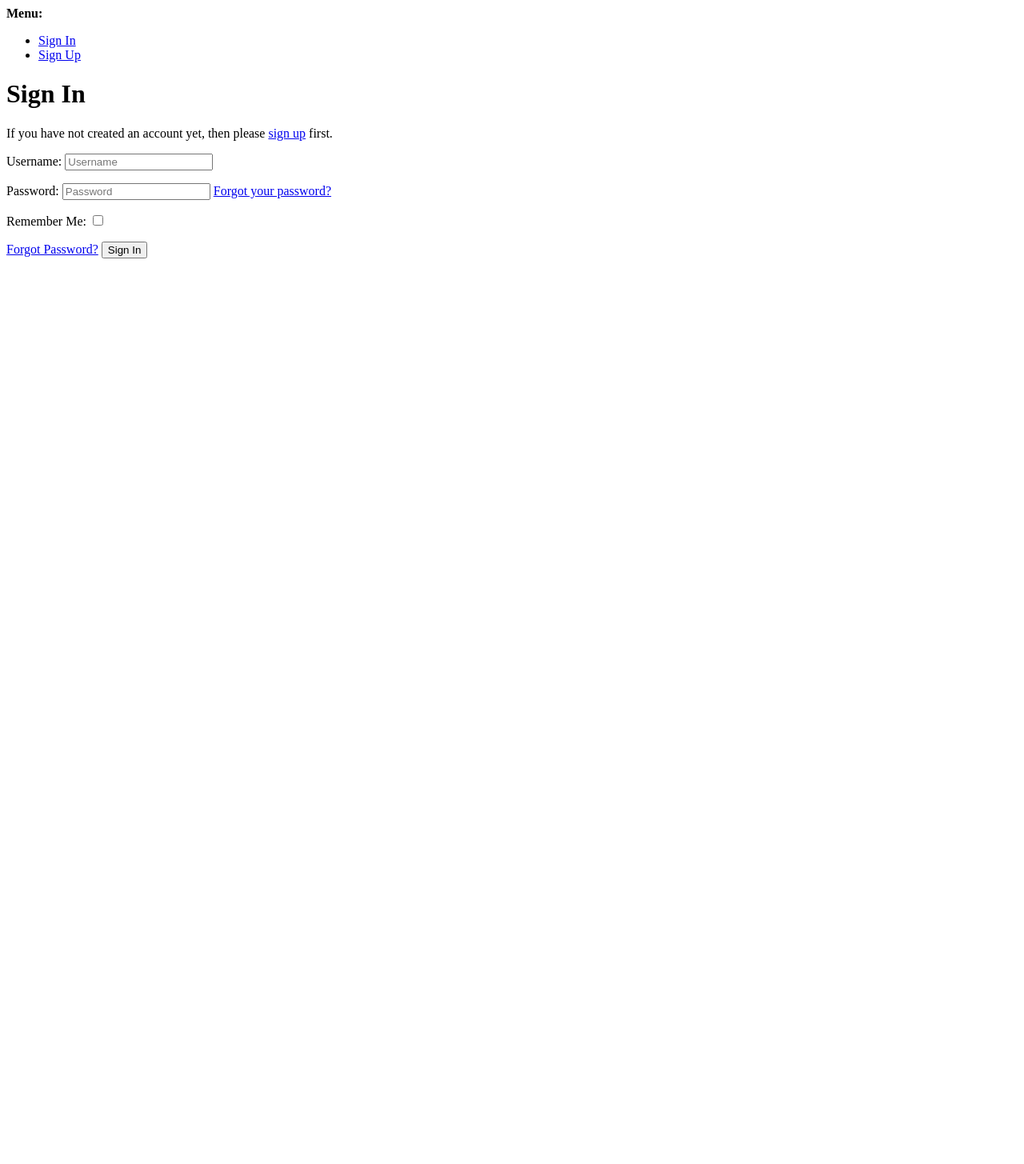
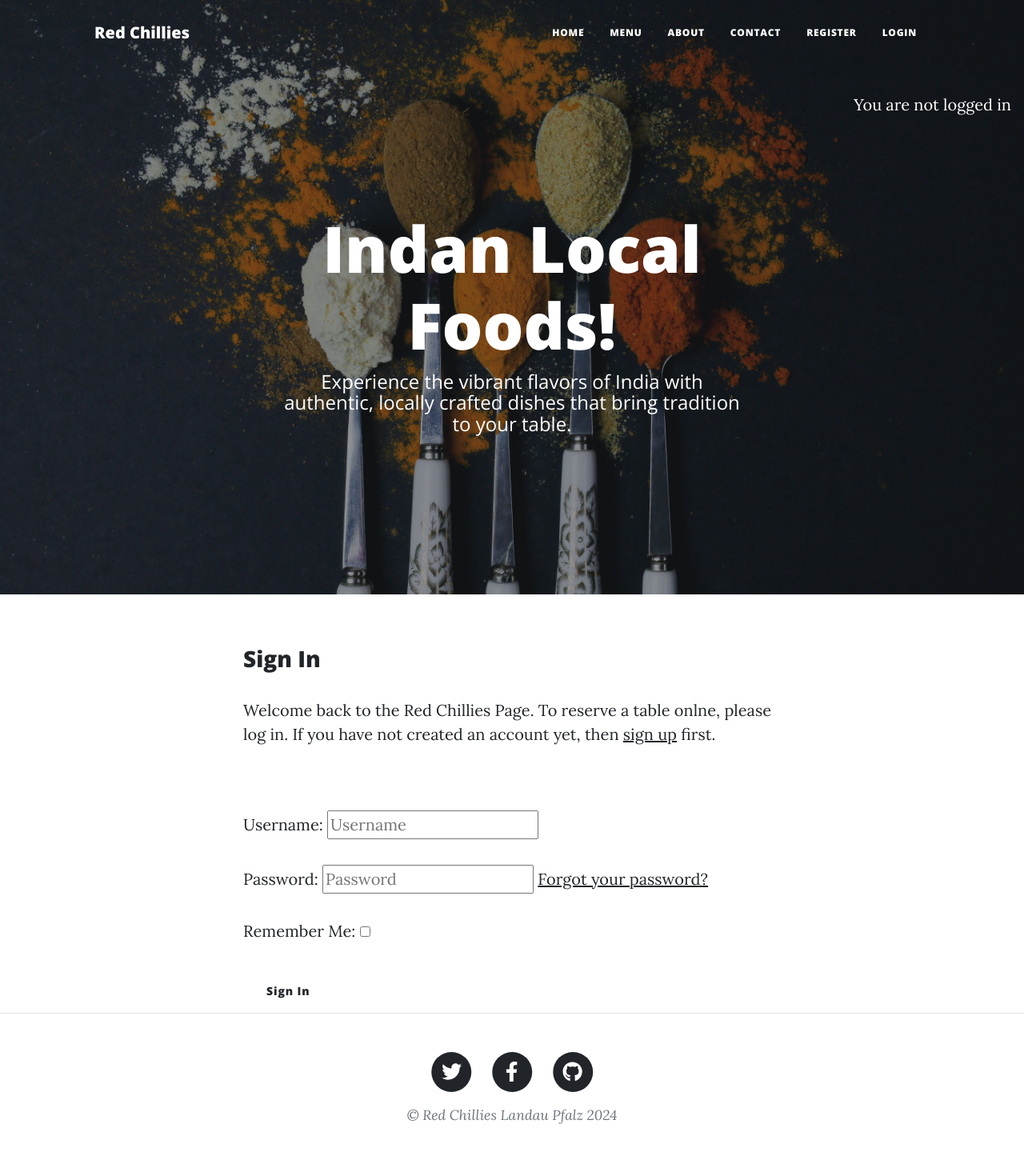
Before and after one commit to HasibullahFathi/restaurant-booking-system, a Django app: page /accounts/login/ in a window 1280 px wide. Shown: the whole page at 80% size. Before the commit the page ends 323 px from the top, so only its background shows below. Run offline with Django 4.2, Linux system fonts and the light colour scheme; some libraries are stand-ins or nearby versions.

Commit message:
add signals to create automatically profile for a users when the register

```diff
--- a/booking/__init__.py
+++ b/booking/__init__.py
@@ -0,0 +1 @@
+default_app_config = 'booking.apps.BookingConfig'
--- a/booking/apps.py
+++ b/booking/apps.py
@@ -4,3 +4,6 @@ from django.apps import AppConfig
 class BookingConfig(AppConfig):
     default_auto_field = 'django.db.models.BigAutoField'
     name = 'booking'
+
+    def ready(self):
+        import booking.signals
--- a/templates/account/login.html
+++ b/templates/account/login.html
@@ -1,46 +1,34 @@
-{% extends "account/base.html" %}
+{% extends "base.html" %}
 
 {% load i18n %}
 {% load account socialaccount %}
 
-{% block head_title %}{% trans "Sign In" %}{% endblock head_title %}
+{% block head_title %}{% trans "Sign In" %}{% endblock %}
 
 {% block content %}
 
-<h1>{% trans "Sign In" %}</h1>
+<div class="container">
+    <div class="row">
+        <div class="col-md-8 mt-3 offset-md-2">
+            <h3>{% trans "Sign In" %}</h3>
 
-{% get_providers as socialaccount_providers %}
-
-{% if socialaccount_providers %}
-<p>{% blocktrans with site.name as site_name %}Please sign in with one
-of your existing third party accounts. Or, <a href="{{ signup_url }}">sign up</a>
-for a {{ site_name }} account and sign in below:{% endblocktrans %}</p>
-
-<div class="socialaccount_ballot">
-
-  <ul class="socialaccount_providers">
-    {% include "socialaccount/snippets/provider_list.html" with process="login" %}
-  </ul>
-
-  <div class="login-or">{% trans 'or' %}</div>
-
+            <p>{% blocktrans %}Welcome back to the Red Chillies Page. To reserve a table onlne, please log in. If
+                you
+                have not created an account yet, then <a class="link" href="{{ signup_url }}">sign up</a>
+                first.{% endblocktrans %}</p>
         </div>
-
-{% include "socialaccount/snippets/login_extra.html" %}
-
-{% else %}
-<p>{% blocktrans %}If you have not created an account yet, then please
-<a href="{{ signup_url }}">sign up</a> first.{% endblocktrans %}</p>
-{% endif %}
-
+    </div>
+    <div class="row">
+        <div class="col-md-8 mt-3 offset-md-2">
             <form class="login" method="POST" action="{% url 'account_login' %}">
                 {% csrf_token %}
                 {{ form.as_p }}
                 {% if redirect_field_value %}
                 <input type="hidden" name="{{ redirect_field_name }}" value="{{ redirect_field_value }}" />
                 {% endif %}
-  <a class="button secondaryAction" href="{% url 'account_reset_password' %}">{% trans "Forgot Password?" %}</a>
-  <button class="primaryAction" type="submit">{% trans "Sign In" %}</button>
+                <button class="btn btn-signup right" type="submit">{% trans "Sign In" %}</button>
             </form>
-
-{% endblock content %}
+        </div>
+    </div>
+</div>
+{% endblock %}
```
Also changed, not shown: booking/signals.py (added, +13 -0 lines). Lines whose indentation alone changed are shown as unchanged.
